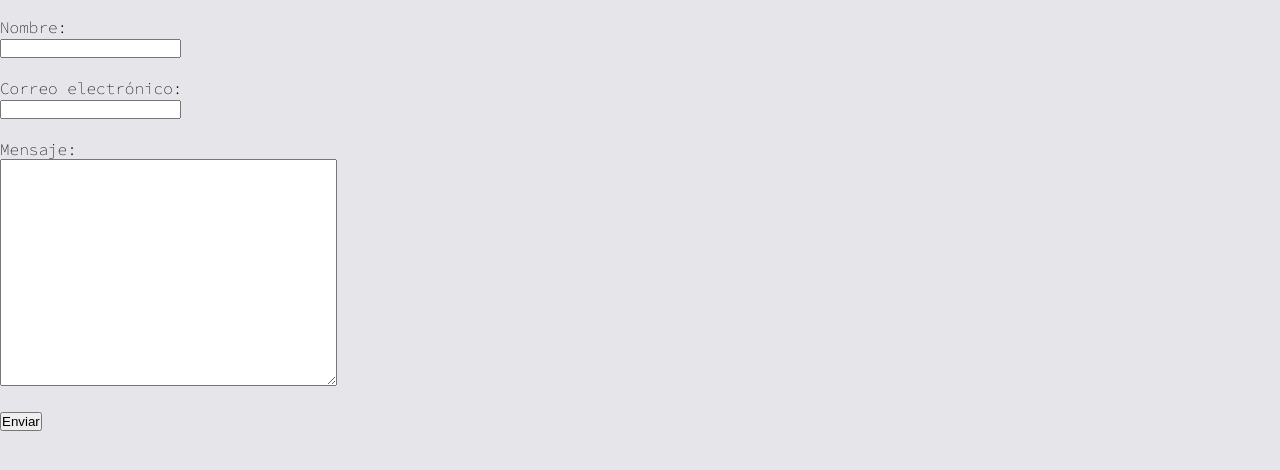
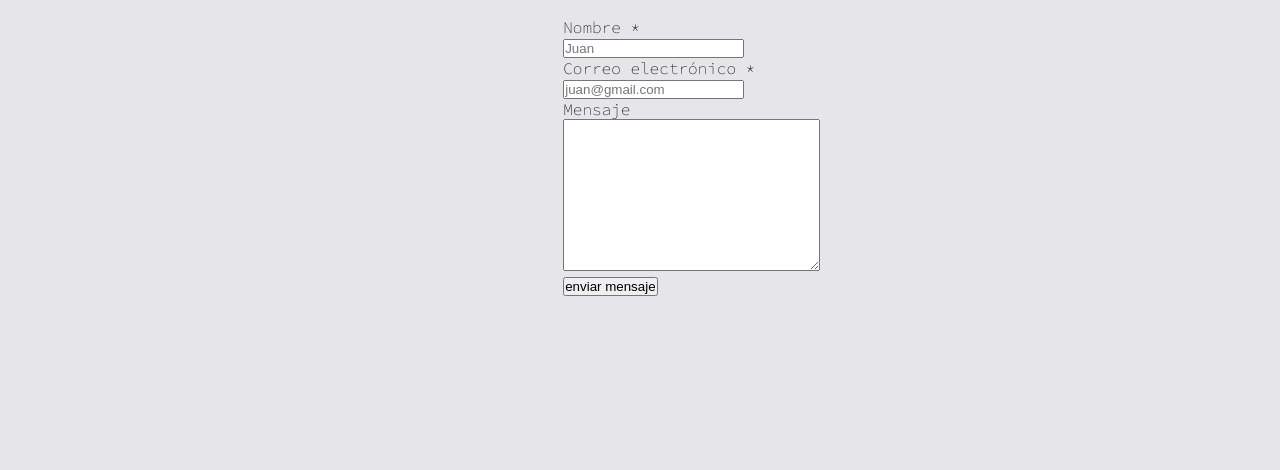
Before and after one commit to FernandoJasso3cv51/PFWRefaccionariaC3CV51-github.io, a plain HTML site: page Conocenos.html in a window 1280 px wide. Shown: the part 212-682 px from the top of the page. Drawn offline with Linux system fonts and the light colour scheme.

Commit message:
cambios imprtantes

```diff
--- a/CSS1/estilos.css
+++ b/CSS1/estilos.css
@@ -87,3 +87,11 @@ table
     left: 120%;
     transform: translate(-50%, -50%);
 }
+#mios
+{
+    opacity: 0;
+}
+.conocenos1
+{
+    margin-left: 44%;
+}
--- a/Conocenos.html
+++ b/Conocenos.html
@@ -39,30 +39,31 @@
 <body>
     <br>
     <div class="conocenos1">
-        <form action="/mailito:pfrcweb3cv51@gmail.com" method="post">
-            <ul>
-             <li>
-               <label for="name">Nombre:</label>
-               <br>
-               <input type="text" id="name" name="user_name">
-             </li>
-             <br>
-             <li>
-               <label for="mail">Correo electrónico:</label>
-               <br>
-               <input type="email" id="mail" name="user_mail">
-             </li>
-             <br>
-             <li>
-               <label for="msg">Mensaje:</label>
-               <br>
-               <textarea id="msg" name="user_message"required rows="15" cols="40"></textarea>
-             </li>
-             <br>
-            </ul>
-            <input type="submit" value="Enviar">
-        </form>
+        <form id="form" action="" class="form">
+            <label for="name">Nombre <span>*</span></label><br>
+            <input name="name" required type="text" id="name" placeholder="Juan"><br>
+            <label for="email">Correo electrónico <span>*</span></label><br>
+            <input name="email" type="text" id="email" required placeholder="juan@gmail.com"><br>
+            <label for="message">Mensaje</label><br>
+            <textarea id="message" name="message" id="" cols="30" rows="10"></textarea><br>
+            <button type="submit" class="btn primary full">enviar mensaje</button><br>
+          </form>
+          <a href="mailto::pfrcweb3cv51@gmail.com" id="mios"></a>
     </div>
         <my-footer></my-footer>
 </body>
+<script>
+    const form = document.querySelector('#form')
+    const botonMailto = document.querySelector('#mios')
+    form.addEventListener('submit', handleSubmit)
+
+    function handleSubmit(event)
+     {
+        event.preventDefault()
+        const form = new FormData(this)
+        botonMailto.setAttribute('href', `mailto::pfrcweb3cv51@gmail.com?subject=nombre ${form.get('name')}  correo ${form.get('email')}&body=${form.get('message')}`)
+        botonMailto.click()
+     }
+
+</script>
 </html>
```
